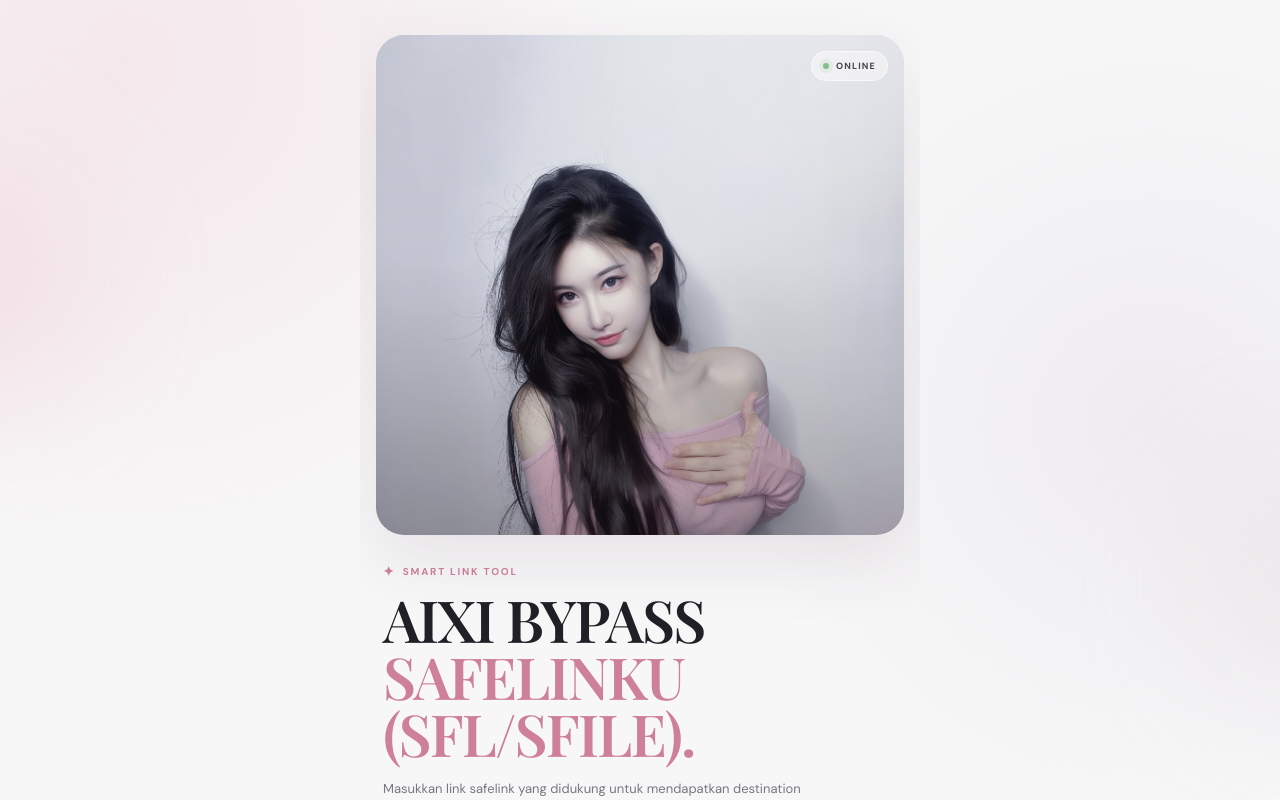
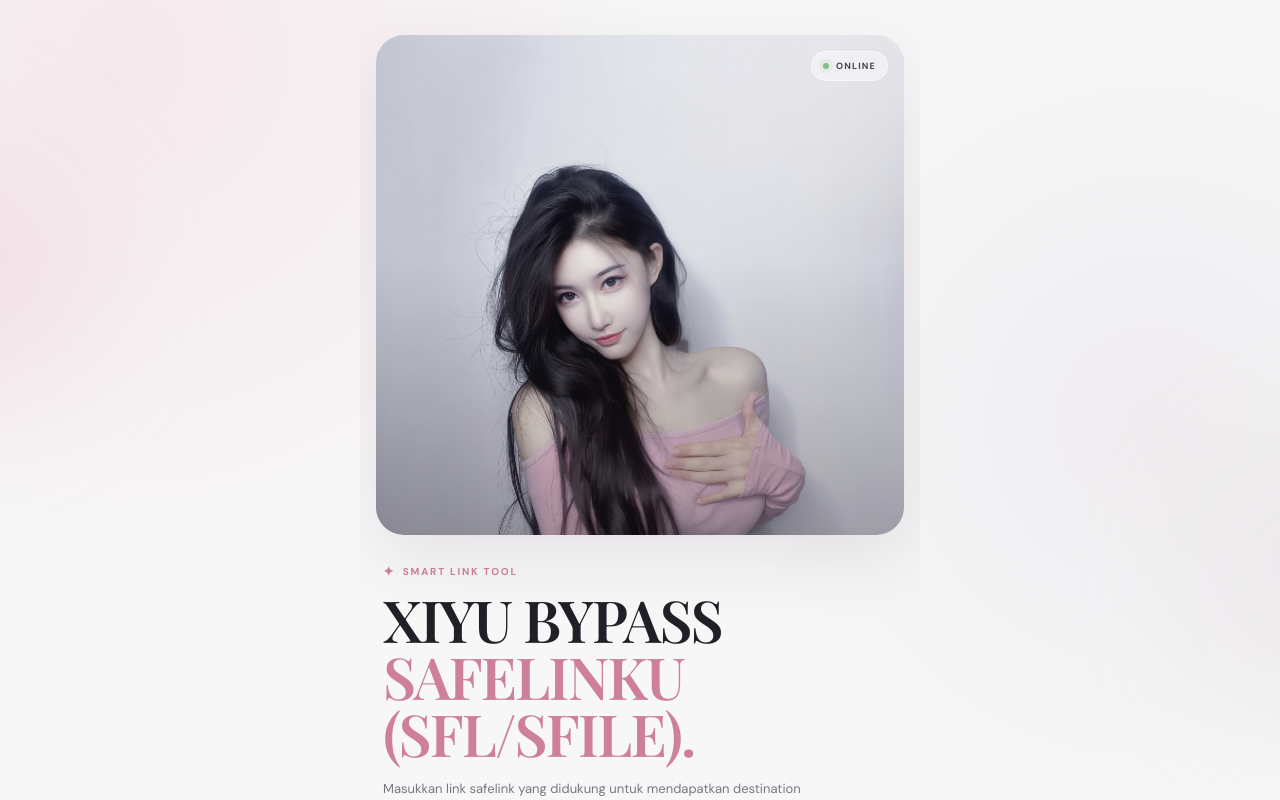
Before and after one commit to AiraeXiyu/AIXI-SAFELINKU, a Next.js app: page / in a window 1280 px wide. Shown: the top 800 px of the page. Built offline with nearby package versions, Linux system fonts and the light colour scheme.

Commit message:
Update alt text and heading from AIXI to XIYU

```diff
--- a/app/page.tsx
+++ b/app/page.tsx
@@ -124,7 +124,7 @@
         <div className="hero-image-wrap">
           <img
             src="/hero.jpg"
-            alt="AIXI Safelinku"
+            alt="XIYU Safelinku"
             className="hero-image"
           />
 
@@ -143,7 +143,7 @@
           </div>
 
           <h1>
-            AIXI BYPASS
+            XIYU BYPASS
             <br />
             <span>SAFELINKU (SFL/SFILE).</span>
           </h1>
```
